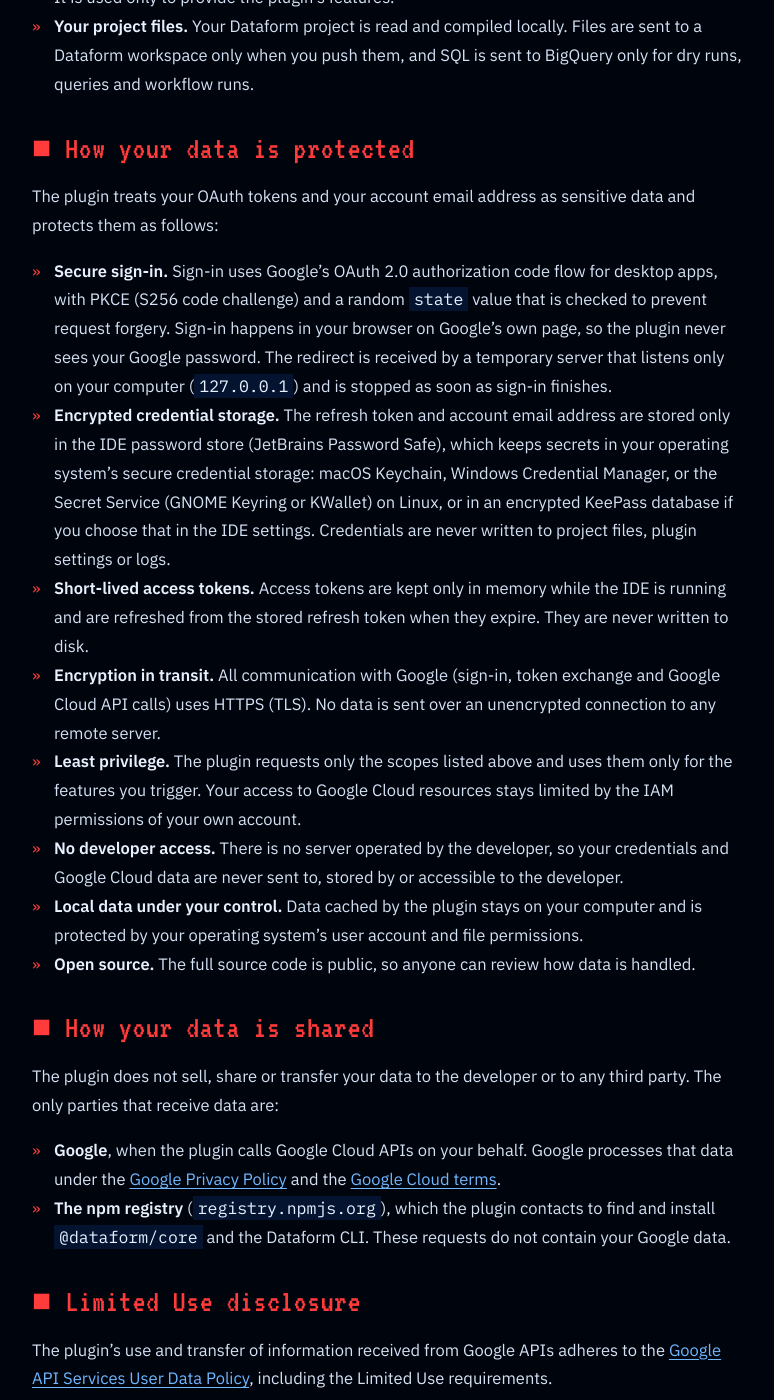
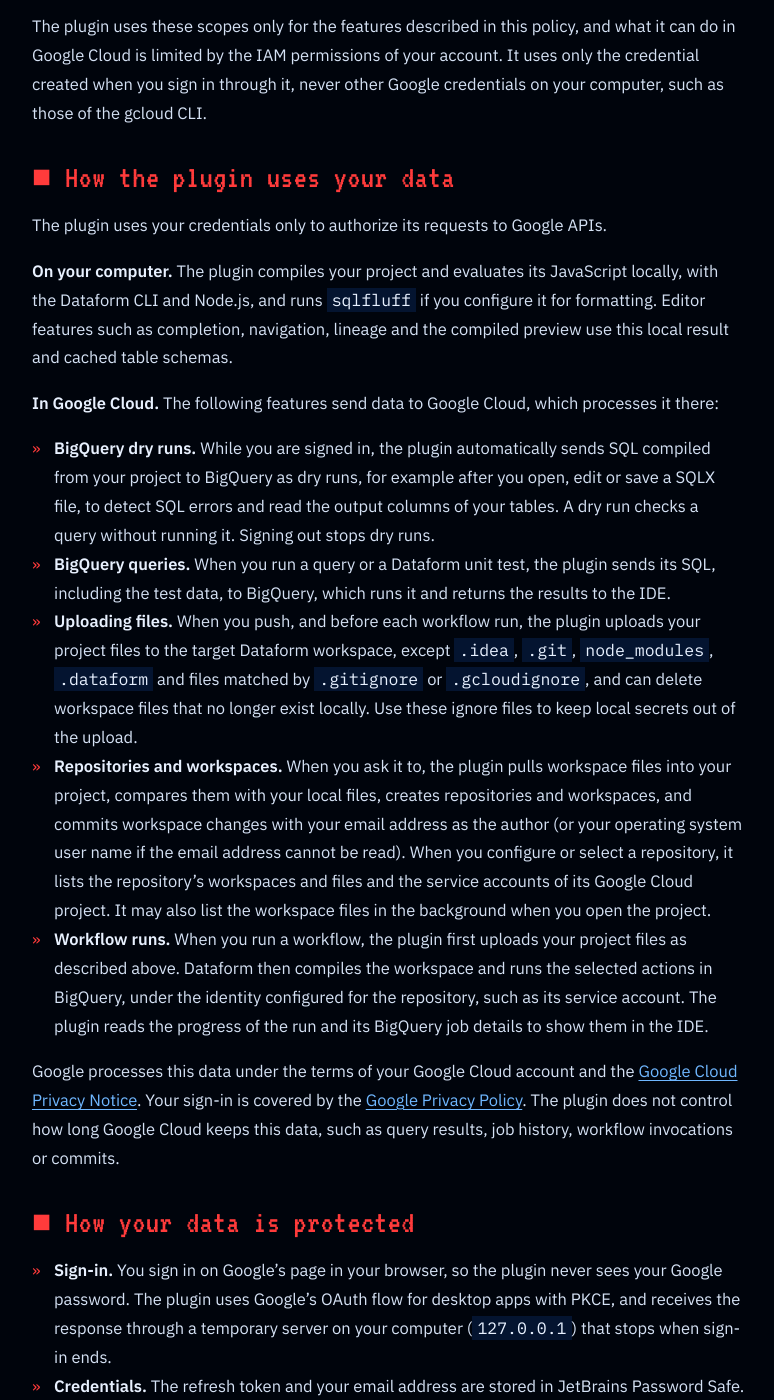
Before and after one commit to rejeb/rejeb.github.io, a Jekyll site: the page built from dataform-plugin/privacy-policy.md, in a window 1280 px wide and 1400 px high, scrolled down 1570 px. Shown: the whole window, without its empty margins (138-912 px from the left). Built offline with Jekyll 4.4.1, drawn with Linux system fonts in a browser that asks for light colours; some of the changed text lies outside the part shown.

Commit message:
Update privacy page.

```diff
--- a/_data/projects.yml
+++ b/_data/projects.yml
@@ -6,10 +6,10 @@
   tagline: Write, navigate, run and debug Dataform SQLX pipelines without leaving IntelliJ IDEA.
   kind: IntelliJ plugin
   tags: [java, intellij, bigquery, gcp]
-  version: v0.2.16
+  version: v0.2.24
   license: Apache-2.0
   category: DeveloperApplication
-  os: Windows, macOS, Linux (IntelliJ IDEA 2026.1+)
+  os: Windows, macOS, Linux (IntelliJ IDEA 2026.2+)
   language: Java
   image: /assets/img/og/og-dataform-plugin.png
   url: /dataform-plugin
--- a/dataform-plugin/privacy-policy.md
+++ b/dataform-plugin/privacy-policy.md
@@ -3,8 +3,8 @@
 title: Privacy Policy · Dataform Plugin for IntelliJ
 heading: Privacy Policy
 description: >-
-  How Dataform Plugin for IntelliJ accesses, uses and stores Google user data: OAuth scopes,
-  credentials kept on your computer, no telemetry, and Google API Limited Use compliance.
+  How Dataform Plugin for IntelliJ accesses, uses, stores and shares Google user data: OAuth scopes,
+  credentials in the IDE password store, which services receive which data, retention and deletion.
 image: /assets/img/og/og-dataform-plugin.png
 permalink: /dataform-plugin/privacy-policy
 ---
@@ -12,111 +12,167 @@
 *Effective date: October 23, 2026*
 
 This Privacy Policy explains how **Dataform Plugin for IntelliJ** (the "plugin") accesses, uses,
-stores and shares your data, including data received from Google APIs. The plugin is an
-open-source project; its source code is available on
-[GitHub](https://github.com/rejeb/google-cloud-dataform-plugin).
+stores and shares your data, including data received from Google APIs. The plugin is open source:
+its code is available on [GitHub](https://github.com/rejeb/google-cloud-dataform-plugin).
+
+In this policy:
+
+- **Google user data** means data the plugin receives from Google APIs on your behalf: your
+  account email address, and the Google Cloud resources and content your account can access,
+  such as Dataform repositories, workspace files, table schemas, job details and query results.
+- **Credentials** means the OAuth refresh token and the short-lived access tokens obtained from it.
+- **Project content** means the files of your local Dataform project and the SQL compiled from them.
+- **The developer** means the author of the plugin.
 
 ## Summary
 
-- The plugin runs entirely on your computer. There is no server operated by the developer.
-- The plugin does not collect telemetry, analytics or crash reports.
-- Your Google credentials are stored only on your computer, in the IDE password store.
-- Your data is exchanged only between your computer and Google Cloud. It is never sent to the
-  developer or to any third party.
-
-## Why the plugin asks you to sign in with Google
-
-Signing in lets the plugin work with Google Cloud on your behalf: to interact with your Dataform
-repositories and workspaces, to run Dataform workflow actions, and to execute queries in
-BigQuery. Signing in is optional; the language features of the plugin work without it.
+- The plugin runs inside your IDE. The developer runs no server that receives your Google user
+  data, credentials or project content.
+- The plugin exchanges data directly with Google. Some requests are sent automatically while you
+  work, such as BigQuery dry runs of the SQL compiled from your project.
+- The plugin also contacts the npm registry to look up and install Dataform packages.
+- Your refresh token and email address are stored in the IDE password store.
+- The plugin contains no telemetry, analytics or crash reporting.
+- Signing out deletes your credentials from your computer. It does not revoke the plugin's access
+  to your Google account or delete other data. See
+  [Data retention and deletion](#data-retention-and-deletion).
 
 ## Google user data the plugin accesses
 
-When you sign in, the plugin requests the following OAuth scopes:
+Signing in is optional: highlighting, completion, navigation and local compilation work without it.
+When you sign in, the plugin requests these OAuth scopes:
 
 | Scope | Why the plugin needs it |
 |---|---|
-| `openid` | To identify the signed-in account. |
-| `email` | To show which account is signed in, and to use your email address as the commit author when you push files to a Dataform workspace. |
-| `https://www.googleapis.com/auth/cloud-platform` | To call the Google Cloud APIs used by the plugin: Dataform (repositories, workspaces, files, compilation and workflow invocations), BigQuery (dry runs, queries, table schemas and job details) and IAM (listing the service accounts a repository can run with). |
+| `openid` | Part of Google's sign-in protocol, used together with `email`. |
+| `email` | To read your account email address, which the plugin shows as the signed-in account and uses as the author of the commits you make in a Dataform workspace. |
+| `https://www.googleapis.com/auth/cloud-platform` | To call the Google Cloud APIs the plugin uses: Dataform (repositories, workspaces, files, commits, compilation results and workflow invocations), BigQuery (dry runs, queries, datasets and job details) and IAM (listing the service accounts a repository can run with). |
 
-The plugin only calls these APIs when you use a feature that needs them, and only for the Google
-Cloud projects you configure. It does not read your Gmail, Drive, contacts or any other Google
-service.
+The plugin uses these scopes only for the features described in this policy, and what it can do
+in Google Cloud is limited by the IAM permissions of your account. It uses only the credential
+created when you sign in through it, never other Google credentials on your computer, such as
+those of the gcloud CLI.
 
-## How your data is used and stored
+## How the plugin uses your data
 
-- **Credentials.** The OAuth refresh token and your account email address are stored in the IDE
-  password store on your computer, and are used only to authenticate the plugin's calls to Google
-  Cloud.
-- **Google Cloud data.** Data returned by Google Cloud, such as workspace files, table schemas and
-  query results, is displayed in the IDE and may be kept in local caches on your computer. It is
-  used only to provide the plugin's features.
-- **Your project files.** Your Dataform project is read and compiled locally. Files are sent to a
-  Dataform workspace only when you push them, and SQL is sent to BigQuery only for dry runs,
-  queries and workflow runs.
+The plugin uses your credentials only to authorize its requests to Google APIs.
+
+**On your computer.** The plugin compiles your project and evaluates its JavaScript locally, with
+the Dataform CLI and Node.js, and runs `sqlfluff` if you configure it for formatting. Editor
+features such as completion, navigation, lineage and the compiled preview use this local result
+and cached table schemas.
+
+**In Google Cloud.** The following features send data to Google Cloud, which processes it there:
+
+- **BigQuery dry runs.** While you are signed in, the plugin automatically sends SQL compiled from
+  your project to BigQuery as dry runs, for example after you open, edit or save a SQLX file, to
+  detect SQL errors and read the output columns of your tables. A dry run checks a query without
+  running it. Signing out stops dry runs.
+- **BigQuery queries.** When you run a query or a Dataform unit test, the plugin sends its SQL,
+  including the test data, to BigQuery, which runs it and returns the results to the IDE.
+- **Uploading files.** When you push, and before each workflow run, the plugin uploads your project
+  files to the target Dataform workspace, except `.idea`, `.git`, `node_modules`, `.dataform` and
+  files matched by `.gitignore` or `.gcloudignore`, and can delete workspace files that no longer
+  exist locally. Use these ignore files to keep local secrets out of the upload.
+- **Repositories and workspaces.** When you ask it to, the plugin pulls workspace files into your
+  project, compares them with your local files, creates repositories and workspaces, and commits
+  workspace changes with your email address as the author (or your operating system user name if
+  the email address cannot be read). When you configure or select a repository, it lists the
+  repository's workspaces and files and the service accounts of its Google Cloud project. It may
+  also list the workspace files in the background when you open the project.
+- **Workflow runs.** When you run a workflow, the plugin first uploads your project files as
+  described above. Dataform then compiles the workspace and runs the selected actions in BigQuery,
+  under the identity configured for the repository, such as its service account. The plugin reads
+  the progress of the run and its BigQuery job details to show them in the IDE.
+
+Google processes this data under the terms of your Google Cloud account and the
+[Google Cloud Privacy Notice](https://cloud.google.com/terms/cloud-privacy-notice). Your sign-in is
+covered by the [Google Privacy Policy](https://policies.google.com/privacy). The plugin does not
+control how long Google Cloud keeps this data, such as query results, job history, workflow
+invocations or commits.
 
 ## How your data is protected
 
-The plugin treats your OAuth tokens and your account email address as sensitive data and protects
-them as follows:
+- **Sign-in.** You sign in on Google's page in your browser, so the plugin never sees your Google
+  password. The plugin uses Google's OAuth flow for desktop apps with PKCE, and receives the
+  response through a temporary server on your computer (`127.0.0.1`) that stops when sign-in ends.
+- **Credentials.** The refresh token and your email address are stored in JetBrains Password Safe.
+  Depending on your
+  [IDE settings](https://www.jetbrains.com/help/idea/reference-ide-settings-password-safe.html),
+  it keeps them in the native keychain of macOS or Linux, in a KeePass file, or only in memory
+  until the IDE restarts. Access tokens are kept only in memory. The plugin does not write
+  credentials to project or settings files.
+- **Connections.** The plugin connects to Google and to `registry.npmjs.org` over HTTPS.
+- **Local files.** Caches, settings and logs are ordinary, unencrypted files, protected by your
+  operating system account.
+- **Logs.** The plugin does not deliberately log tokens, but the warnings and errors it writes to
+  the IDE log can include file paths, SQL and error messages.
 
-- **Secure sign-in.** Sign-in uses Google's OAuth 2.0 authorization code flow for desktop apps,
-  with PKCE (S256 code challenge) and a random `state` value that is checked to prevent request
-  forgery. Sign-in happens in your browser on Google's own page, so the plugin never sees your
-  Google password. The redirect is received by a temporary server that listens only on your
-  computer (`127.0.0.1`) and is stopped as soon as sign-in finishes.
-- **Encrypted credential storage.** The refresh token and account email address are stored only in
-  the IDE password store (JetBrains Password Safe), which keeps secrets in your operating system's
-  secure credential storage: macOS Keychain, Windows Credential Manager, or the Secret Service
-  (GNOME Keyring or KWallet) on Linux, or in an encrypted KeePass database if you choose that in
-  the IDE settings. Credentials are never written to project files, plugin settings or logs.
-- **Short-lived access tokens.** Access tokens are kept only in memory while the IDE is running
-  and are refreshed from the stored refresh token when they expire. They are never written to
-  disk.
-- **Encryption in transit.** All communication with Google (sign-in, token exchange and Google
-  Cloud API calls) uses HTTPS (TLS). No data is sent over an unencrypted connection to any remote
-  server.
-- **Least privilege.** The plugin requests only the scopes listed above and uses them only for
-  the features you trigger. Your access to Google Cloud resources stays limited by the IAM
-  permissions of your own account.
-- **No developer access.** There is no server operated by the developer, so your credentials and
-  Google Cloud data are never sent to, stored by or accessible to the developer.
-- **Local data under your control.** Data cached by the plugin stays on your computer and is
-  protected by your operating system's user account and file permissions.
-- **Open source.** The full source code is public, so anyone can review how data is handled.
+## Who receives data
 
-## How your data is shared
+The plugin does not sell your data and does not send Google user data, credentials or project
+content to the developer. It communicates with these services:
 
-The plugin does not sell, share or transfer your data to the developer or to any third party.
-The only parties that receive data are:
+| Recipient | When | What is sent |
+|---|---|---|
+| **Google** (OAuth, Dataform, BigQuery and IAM APIs) | When you sign in and use the features described above, including the automatic requests. | Your credentials, and the data each request needs, such as project content, SQL and resource names. |
+| **npm registry** | When you create a project, install the Dataform CLI from the plugin settings, or the plugin installs your project's packages. | Package names and versions, including the dependencies in your project's `package.json` (which may come from a Dataform workspace), and standard request information such as your IP address. The plugin adds no credentials, SQL or query results. |
+| **This website**, hosted by GitHub Pages | Once at the end of sign-in, when your browser opens a confirmation page. | A normal page request, which contains no authorization code, token or account information and which GitHub may log with your IP address (see the [GitHub Privacy Statement](https://docs.github.com/en/site-policy/privacy-policies/github-general-privacy-statement)). The page also loads fonts from Google Fonts. |
 
-- **Google**, when the plugin calls Google Cloud APIs on your behalf. Google processes that data
-  under the [Google Privacy Policy](https://policies.google.com/privacy) and the
-  [Google Cloud terms](https://cloud.google.com/terms).
-- **The npm registry** (`registry.npmjs.org`), which the plugin contacts to find and install
-  `@dataform/core` and the Dataform CLI. These requests do not contain your Google data.
+To install packages, the plugin runs `npm install` or `dataform install`, which use your npm
+configuration and may contact another registry if you have configured one. What npm, the Dataform
+CLI and the installed packages do is not covered by this policy.
+
+If your Dataform repository is connected to a Git provider such as GitHub or GitLab, Dataform, not
+the plugin, sends your commits there.
+
+## Data retention and deletion
+
+The developer holds no copy of your data. On your computer, the plugin keeps data in these places
+(the IDE directories are described in
+[Directories used by the IDE](https://www.jetbrains.com/help/idea/directories-used-by-the-ide-to-store-settings-caches-plugins-and-logs.html)):
+
+| Data | Where it is kept | Kept until |
+|---|---|---|
+| Refresh token and account email address | Password Safe | You sign out, or the IDE restarts if Password Safe does not save passwords |
+| Access tokens | Memory | They expire (after about an hour), you sign out, or the IDE closes |
+| Table schemas from dry runs, the latest compilation result (including compiled SQL) and the list of remote workspace files | `cache-state.xml`, in the project's folder under `projects` in the IDE system directory | You delete the file while the IDE is closed |
+| Query results | Memory | You close the result or the project |
+| Repository settings (Google Cloud project, location, repository, service account and workspace) | `.idea/dataform-gcp-repository-setting.xml` in your project, shared if you commit `.idea` | You remove the repository with **Manage Repositories** or delete the file |
+| Files pulled from a Dataform workspace | Your project | You delete them |
+| Warnings and errors | IDE log (`idea.log`) | The IDE rotates the log |
+
+Signing out removes only your credentials and stored email address. Uninstalling the plugin removes
+none of this data: sign out before uninstalling, or afterwards delete the entry whose name contains
+`Dataform GCP` from your keychain or KeePass database.
+
+### Deleting your data
+
+1. **Delete local credentials.** Click **Sign Out of Google Cloud** in the Dataform Tools tool
+   window. This deletes the refresh token and email address from Password Safe and clears tokens
+   from memory. It does not contact Google.
+2. **Revoke the plugin's access.** Remove **Dataform Plugin for IntelliJ** from
+   [Third-party apps & services](https://myaccount.google.com/connections) in your Google Account.
+   Any copy of the refresh token then stops working.
+3. **Remove local data.** Delete the files listed above. The plugin has no command for this.
+4. **Delete data in Google Cloud.** Signing out and uninstalling delete nothing in Google Cloud.
+   Manage or delete repositories, workspaces, commits, workflow invocations, tables and job history
+   there. Commits made with your email address as author remain in the repository history.
 
 ## Limited Use disclosure
 
 The plugin's use and transfer of information received from Google APIs adheres to the
 [Google API Services User Data Policy](https://developers.google.com/terms/api-services-user-data-policy),
-including the Limited Use requirements.
-
-## Revoking access and deleting your data
-
-- **Sign out** from the Dataform tool window to delete the stored credentials and email address
-  from your computer.
-- **Revoke the plugin's access** to your Google account at any time from your
-  [Google Account permissions](https://myaccount.google.com/permissions).
-- **Uninstalling the plugin** stops all access. Data stored in your Google Cloud projects is
-  managed by you in Google Cloud.
+including the
+[Limited Use requirements](https://developers.google.com/terms/api-services-user-data-policy#additional_requirements_for_specific_api_scopes).
 
 ## JetBrains
 
-The IntelliJ IDE and the JetBrains Marketplace, from which you install the plugin, are provided by
-JetBrains and are covered by the [JetBrains Privacy Policy](https://www.jetbrains.com/legal/docs/privacy/privacy/).
-This policy covers only the plugin.
+The IDE, Password Safe and the JetBrains Marketplace, from which you install the plugin, are
+provided by JetBrains and covered by the
+[JetBrains Privacy Policy](https://www.jetbrains.com/legal/docs/privacy/privacy/). IDE features
+that the plugin does not control, such as settings synchronization, backups and memory dumps, are
+not covered by this policy.
 
 ## Changes to this policy
 
@@ -127,3 +183,6 @@
 
 For questions about this policy, open an issue on the
 [GitHub issue tracker](https://github.com/rejeb/google-cloud-dataform-plugin/issues).
+GitHub issues are public: **do not post tokens, project content, SQL or query results. Review IDE
+logs before attaching them, and never attach memory dumps (`.hprof` files), which can contain
+credentials.**
```
Also changed, not shown: dataform-plugin/auth_success.md (+3 -2 lines), dataform-plugin/index.md (+4 -3 lines).
